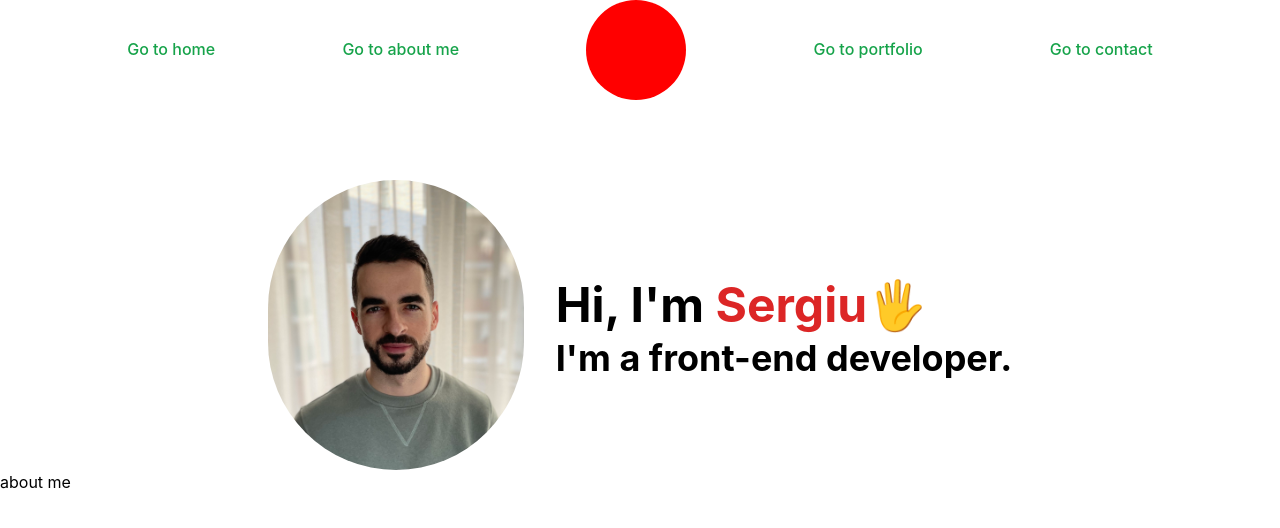
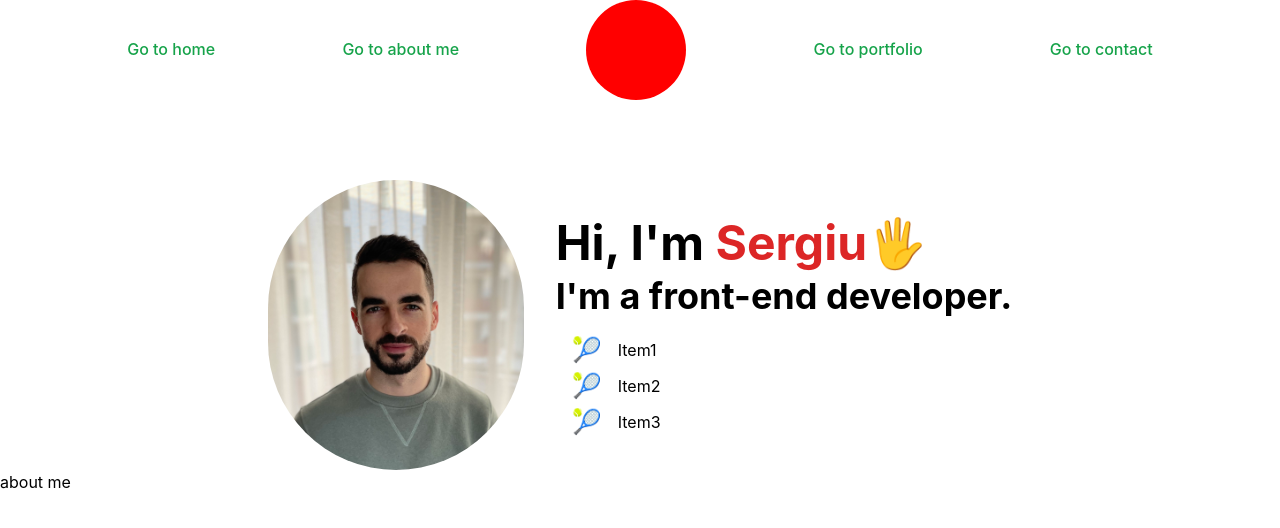
Before and after one commit to sergiupop/personal-page, a React (Create React App) app: page / in a window 1280 px wide. Shown: the top 528 px of the page. Built offline with nearby package versions, Linux system fonts and the light colour scheme.

Commit message:
Add transition to bio list items

```diff
--- /dev/null
+++ b/src/components/BioListItem.tsx
@@ -0,0 +1,18 @@
+import Emoji from "./Emoji";
+
+type BioListItemProps = {
+  emoji: {
+    symbol: string;
+    label: string;
+  };
+  text: string;
+}
+
+const BioListItem = ({ emoji, text }: BioListItemProps) => (
+  <li className="group list-none flex w-fit cursor-pointer hover:-translate-y-1 transition-all duration-150 ease-in">
+    <Emoji className="mr-4 text-[1.5rem]" {...emoji} />
+    <span className="inline-flex items-center group-hover:text-red-600">{text}</span>
+  </li>
+);
+
+export default BioListItem;
--- a/src/components/Emoji.tsx
+++ b/src/components/Emoji.tsx
@@ -1,10 +1,11 @@
 type EmojiProps = {
   symbol: string;
   label: string;
+  className?: string;
 }
 
-const Emoji = ({ symbol, label }: EmojiProps) => (
-  <span role="img" aria-label={label ?? ""} aria-hidden={label ? "false" : "true"}>
+const Emoji = ({ className, symbol, label }: EmojiProps) => (
+  <span role="img" aria-label={label ?? ""} aria-hidden={label ? "false" : "true"} className={className}>
     {symbol}
   </span>
 );
--- a/src/components/EmojiListItem.tsx
+++ /dev/null
@@ -1,15 +0,0 @@
-type EmojiListItemProps = {
-  emoji: {
-    symbol: string;
-    label: string;
-  };
-  text: string;
-}
-
-const EmojiListItem = ({ emoji, text }: EmojiListItemProps) => (
-  <li>
-    TEST
-  </li>
-);
-
-export default EmojiListItem;
--- a/src/components/Home.tsx
+++ b/src/components/Home.tsx
@@ -1,4 +1,5 @@
 import selfImage from "../images/self.jpg";
+import BioListItem from "./BioListItem";
 
 const Home = () => {
   return (
@@ -6,15 +7,17 @@ const Home = () => {
         <img src={selfImage} alt="developer" className="w-1/5 rounded-full"/>
         <article className="ml-8">
           <div>
-            <h1 className="text-[48px] leading-snug font-bold">
+            <h1 className="text-[3rem] leading-snug font-bold">
               Hi, I'm <span className="text-red-600">Sergiu</span><span className="animate-waving-hand inline-block origin-bottom">🖐</span>
             </h1>
             <h2 className="text-4xl font-bold">
               I'm a front-end developer.
             </h2>
           </div>
-          <div className="ml-4">
-
+          <div className="ml-4 mt-4">
+            <BioListItem emoji={{ symbol: "🎾", label: "" }} text="Item1" />
+            <BioListItem emoji={{ symbol: "🎾", label: "" }} text="Item2" />
+            <BioListItem emoji={{ symbol: "🎾", label: "" }} text="Item3" />
           </div>
         </article>
     </section>
```
